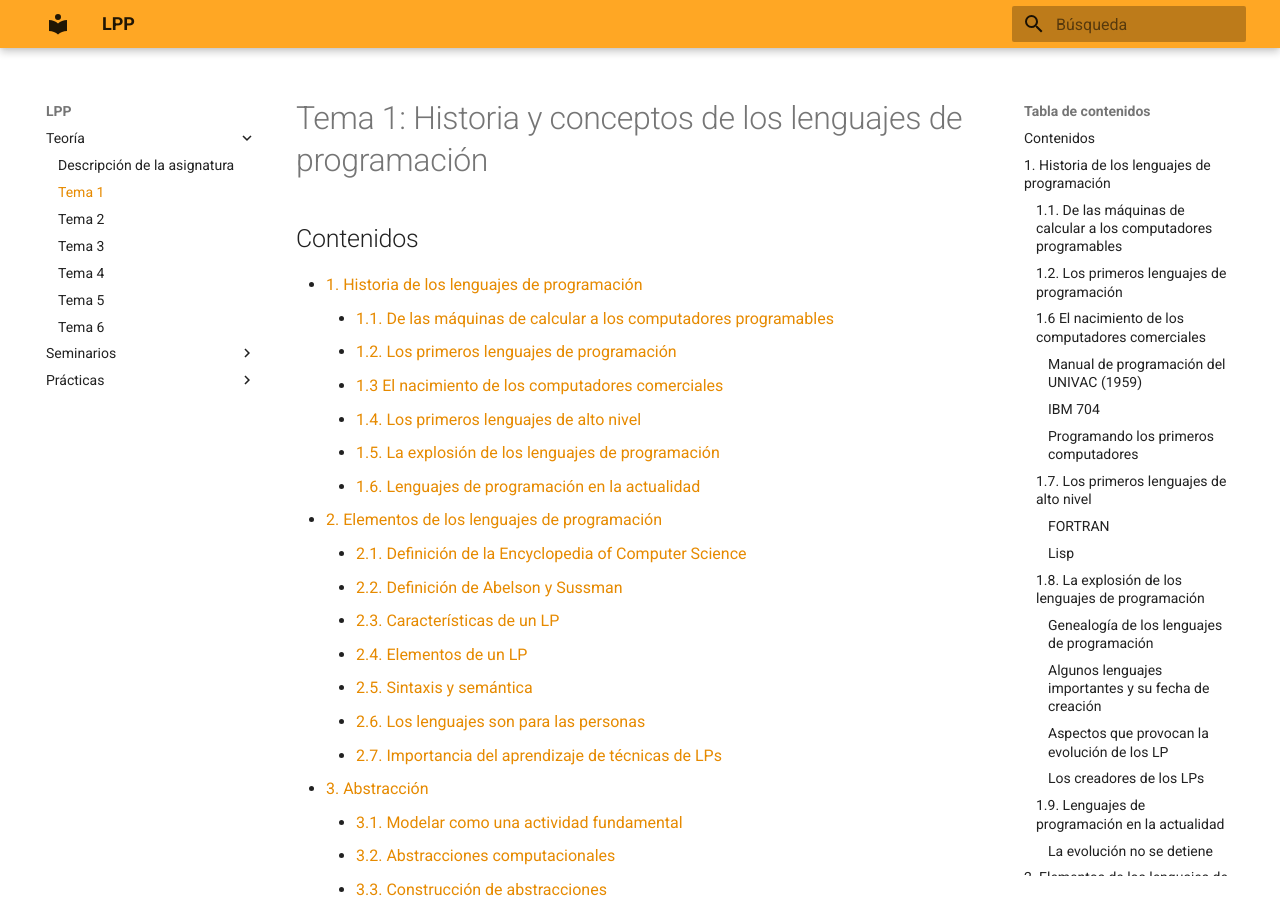
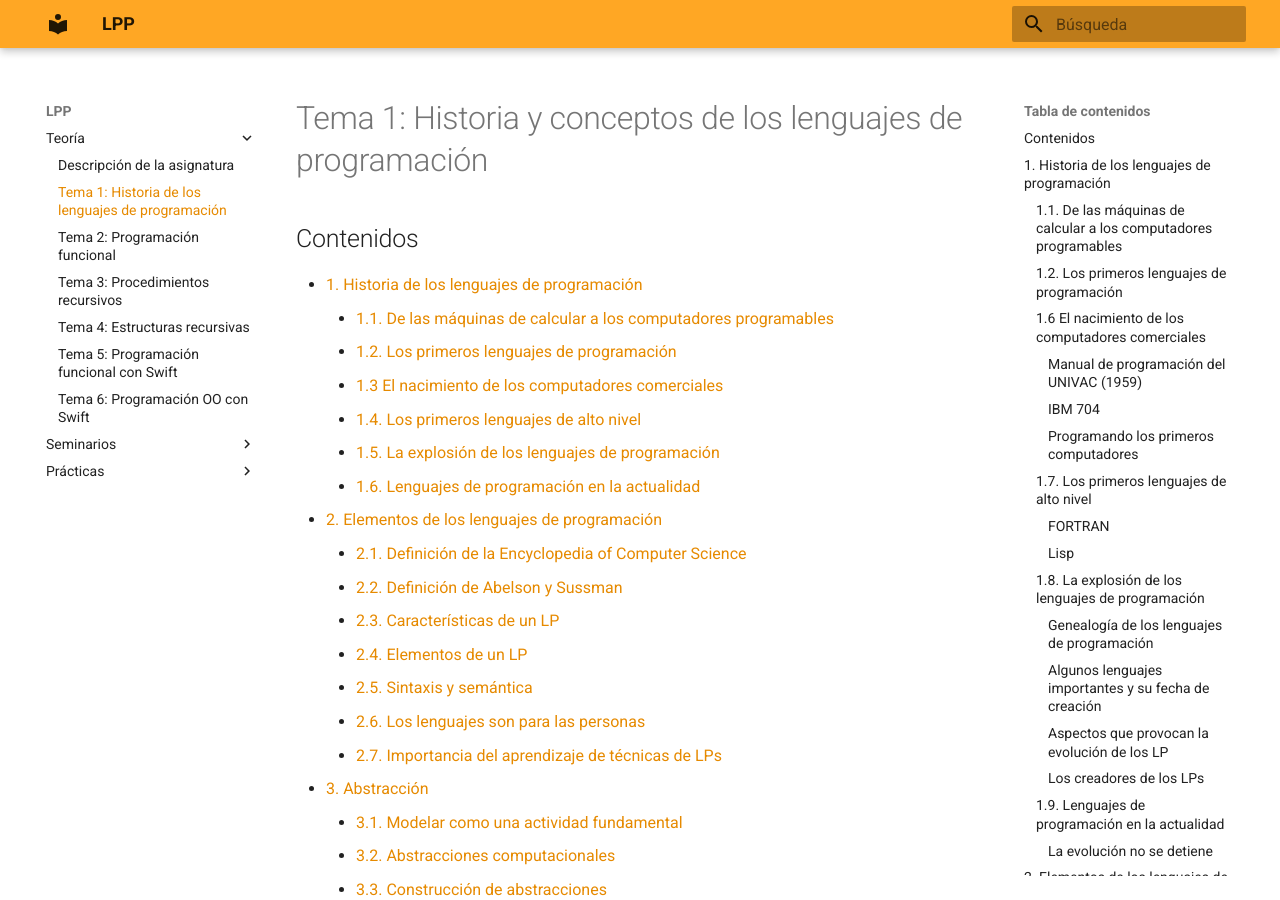
Before and after one commit to domingogallardo/apuntes-lpp, an MkDocs documentation site: the page built from docs/teoria/tema01-historia-lenguajes-programacion/tema01-historia-lenguajes-programacion.md, in a window 1280 px wide and 900 px high. Built offline with MkDocs 1.6.1 and Material for MkDocs 9.7.7, drawn with Linux system fonts in a browser that asks for light colours.

Commit message:
Añadida descripción temas

```diff
--- a/mkdocs.yml
+++ b/mkdocs.yml
@@ -4,12 +4,12 @@ use_directory_urls: false
 nav:
 - 'Teoría':
    - 'Descripción de la asignatura': 'teoria/tema00-descripcion-asignatura/tema00-descripcion-asignatura.md'
-   - 'Tema 1': 'teoria/tema01-historia-lenguajes-programacion/tema01-historia-lenguajes-programacion.md'
-   - 'Tema 2': 'teoria/tema02-programacion-funcional/tema02-programacion-funcional.md'
-   - 'Tema 3': 'teoria/tema03-procedimientos-recursivos/tema03-procedimientos-recursivos.md'
-   - 'Tema 4': 'teoria/tema04-estructuras-recursivas/tema04-estructuras-recursivas.md'
-   - 'Tema 5': 'teoria/tema05-programacion-funcional-swift/tema05-programacion-funcional-swift.md'
-   - 'Tema 6': 'teoria/tema06-programacion-orientada-objetos-swift/tema06-programacion-orientada-objetos-swift.md'
+   - 'Tema 1: Historia de los lenguajes de programación': 'teoria/tema01-historia-lenguajes-programacion/tema01-historia-lenguajes-programacion.md'
+   - 'Tema 2: Programación funcional': 'teoria/tema02-programacion-funcional/tema02-programacion-funcional.md'
+   - 'Tema 3: Procedimientos recursivos': 'teoria/tema03-procedimientos-recursivos/tema03-procedimientos-recursivos.md'
+   - 'Tema 4: Estructuras recursivas': 'teoria/tema04-estructuras-recursivas/tema04-estructuras-recursivas.md'
+   - 'Tema 5: Programación funcional con Swift': 'teoria/tema05-programacion-funcional-swift/tema05-programacion-funcional-swift.md'
+   - 'Tema 6: Programación OO con Swift': 'teoria/tema06-programacion-orientada-objetos-swift/tema06-programacion-orientada-objetos-swift.md'
 - 'Seminarios':
    - 'Seminario de Scheme': 'seminarios/seminario1-scheme/seminario1-scheme.md'
    - 'Seminario de Swift': 'seminarios/seminario2-swift/seminario2-swift.md'
```
